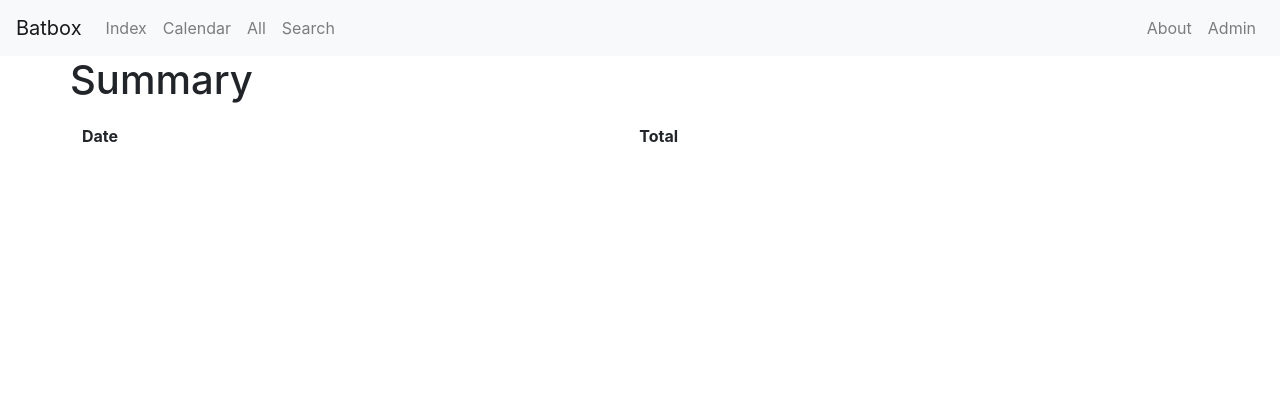
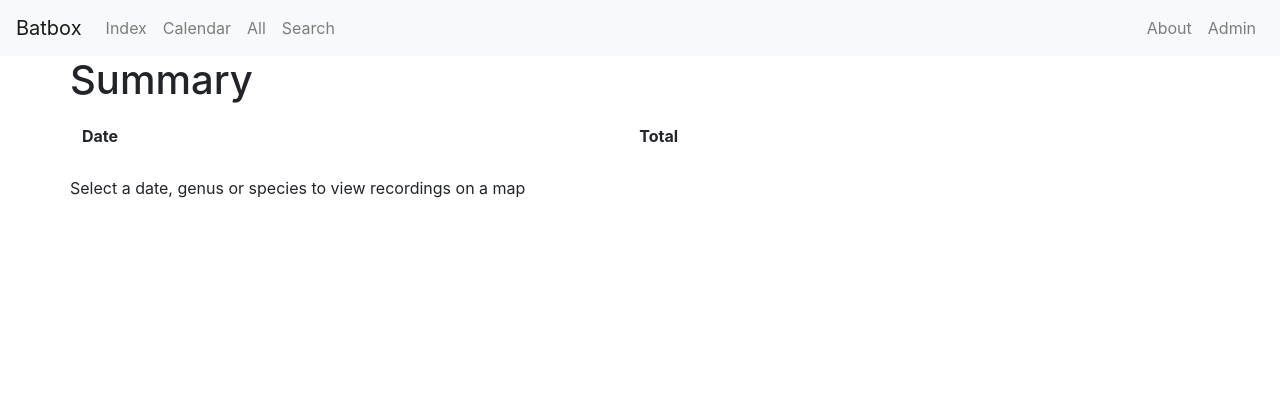
Before and after one commit to parsingphase/batbox, a Django app: page / in a window 1280 px wide. Shown: the top 420 px of the page. Run offline with Django 3.2, Linux system fonts and the light colour scheme; data that the repository does not hold is empty; some libraries are stand-ins or nearby versions.

Commit message:
Add genus & species links, instruction text on homepage

```diff
--- a/tracemap/templates/tracemap/days_index.html
+++ b/tracemap/templates/tracemap/days_index.html
@@ -11,7 +11,7 @@
                 <th rowspan="2">Date</th>
                 {% for g,genus_data in genuses.items %}
                     <th colspan="{{ genus_data.species|length }}" class="genus">
-                        {% if g %}{{ g }}{% else %}?{% endif %}
+                        {% if g %}<a href="{% url 'genus_view' g %}">{{ g }}</a>{% else %}?{% endif %}
                         {% if genus_data.name %}
                             <div class="subtitle">({{ genus_data.name }})</div>
                         {% endif %}
@@ -22,9 +22,11 @@
             <tr>
                 {% for g,genus_data in genuses.items %}
                     {% for s in genus_data.species %}
-                        <th class="species">{% if s.abbreviation %}{{ s.abbreviation }}{% else %}?{% endif %}
+                        <th class="species">{% if s.abbreviation %}
+                            <a href="{% url 'species_view' g s.abbreviation %}">{{ s.abbreviation }}</a>{% else %}
+                            ?{% endif %}
                             <div class="subtitle">
-                                {% if  s.species.species %}
+                                {% if s.species.species %}
                                     ({{ s.species.species|title }})
                                 {% endif %}
                                 {% if s.species.common_name %}
@@ -62,5 +64,6 @@
             {% endfor %}
             </tbody>
         </table>
+        <p>Select a date, genus or species to view recordings on a map</p>
     </div>
 {% endblock %}
```
